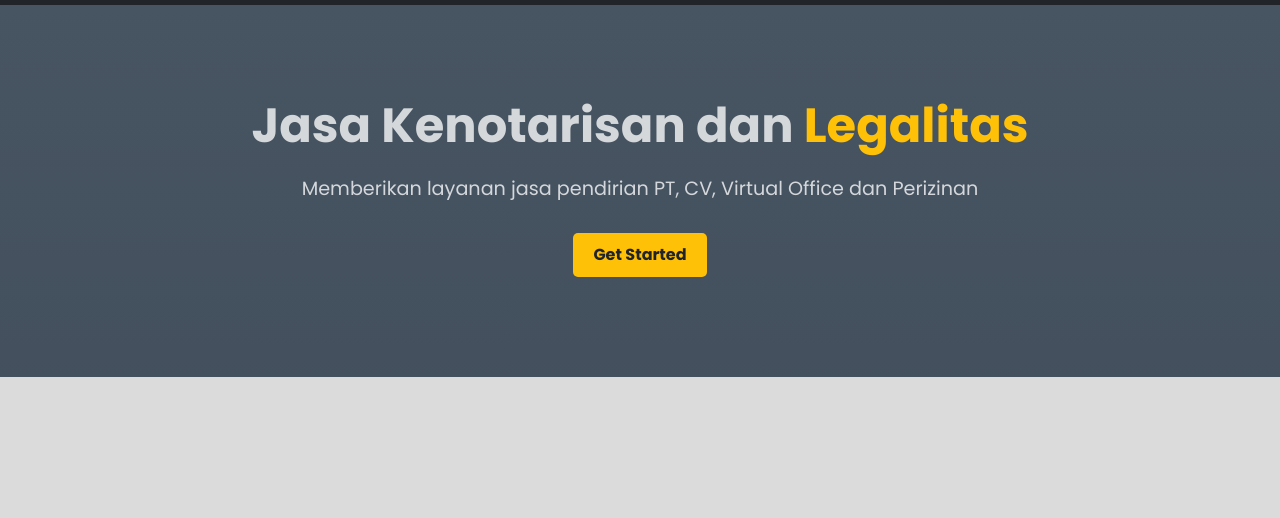
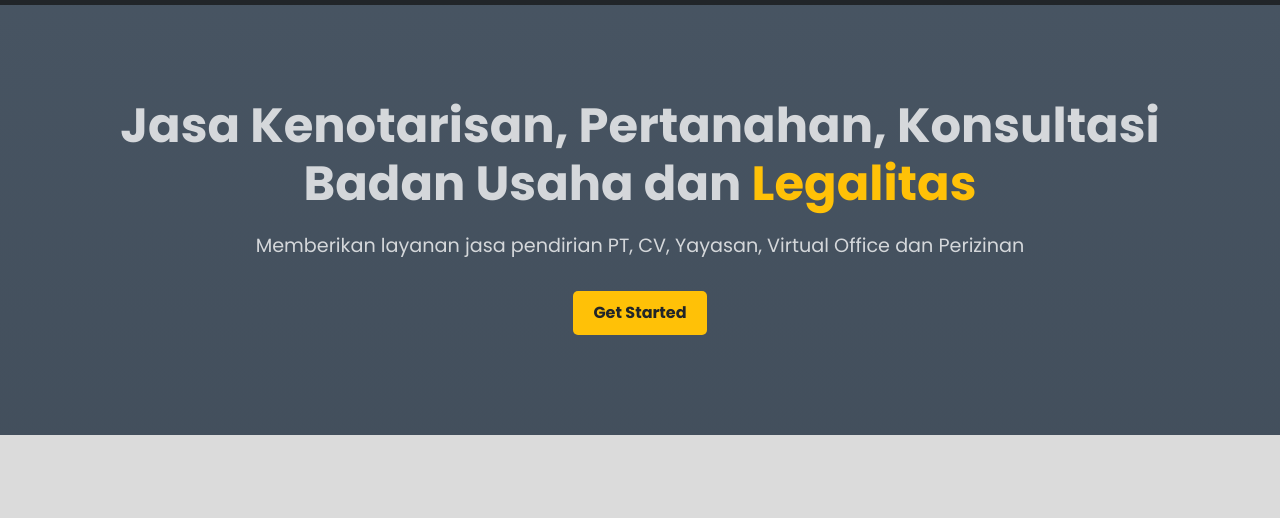
Before and after one commit to alhamdhani/warunglegalitas, a plain HTML site: page index.html in a window 1280 px wide. Shown: the part 79-597 px from the top of the page. Drawn offline with Linux system fonts and the light colour scheme.

Commit message:
update 7agustus

```diff
--- a/index.html
+++ b/index.html
@@ -65,9 +65,13 @@
     <!-- Hero -->
     <section class="hero" id="home">
       <div class="container">
-        <h1 class="fw-bold">Jasa Kenotarisan dan <span>Legalitas</span></h1>
+        <h1 class="fw-bold">
+          Jasa Kenotarisan, Pertanahan, Konsultasi Badan Usaha dan
+          <span>Legalitas</span>
+        </h1>
         <p>
-          Memberikan layanan jasa pendirian PT, CV, Virtual Office dan Perizinan
+          Memberikan layanan jasa pendirian PT, CV, Yayasan, Virtual Office dan
+          Perizinan
         </p>
         <a href="#services" class="custom-btn-hero fw-bold text-dark"
           >Get Started</a
```
